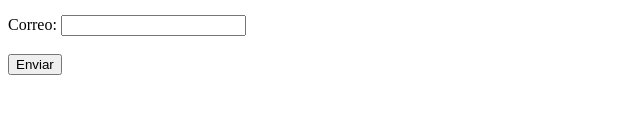
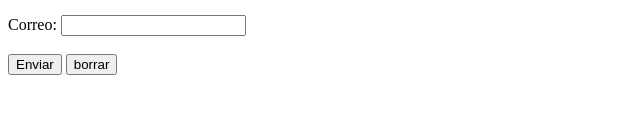
Before and after one commit to meli0810/MiPaginaWeb, a plain HTML site: page contacto.html in a window 1280 px wide. Shown: the part 138-252 px from the top of the page, without its empty margins (0-640 px from the left). Drawn offline with Linux system fonts and the light colour scheme.

Commit message:
añadimos boton a la pagina contacto

```diff
--- a/contacto.html
+++ b/contacto.html
@@ -16,6 +16,7 @@
         <input type="email" id="email" name="email"><br><br>
 
         <input type="submit" value="Enviar">
+        <input type="button" value="borrar">
     </form>
 </body>
 </html>
```
